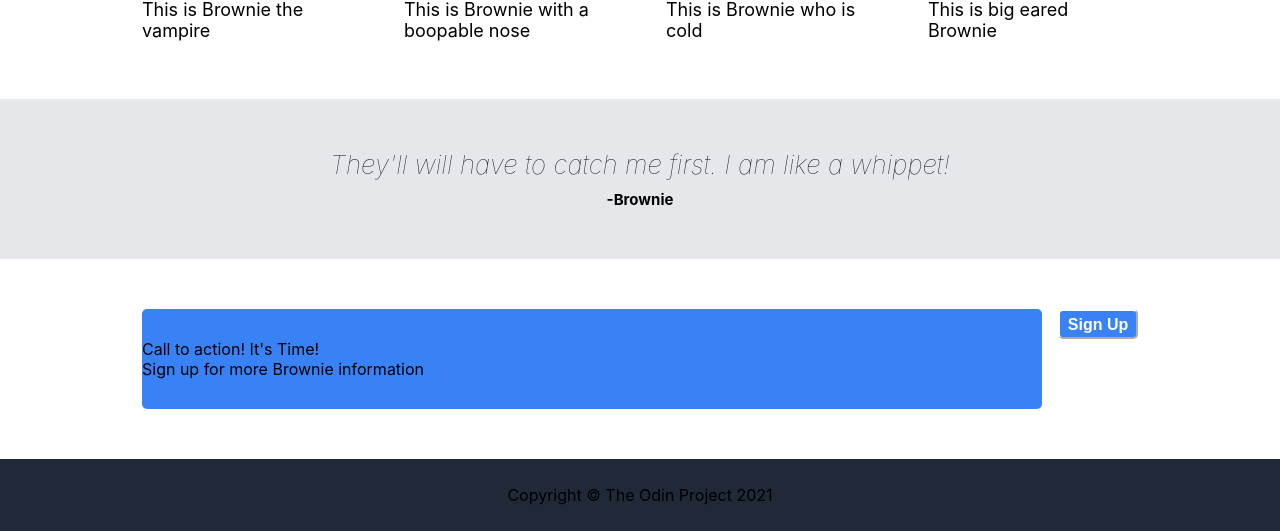
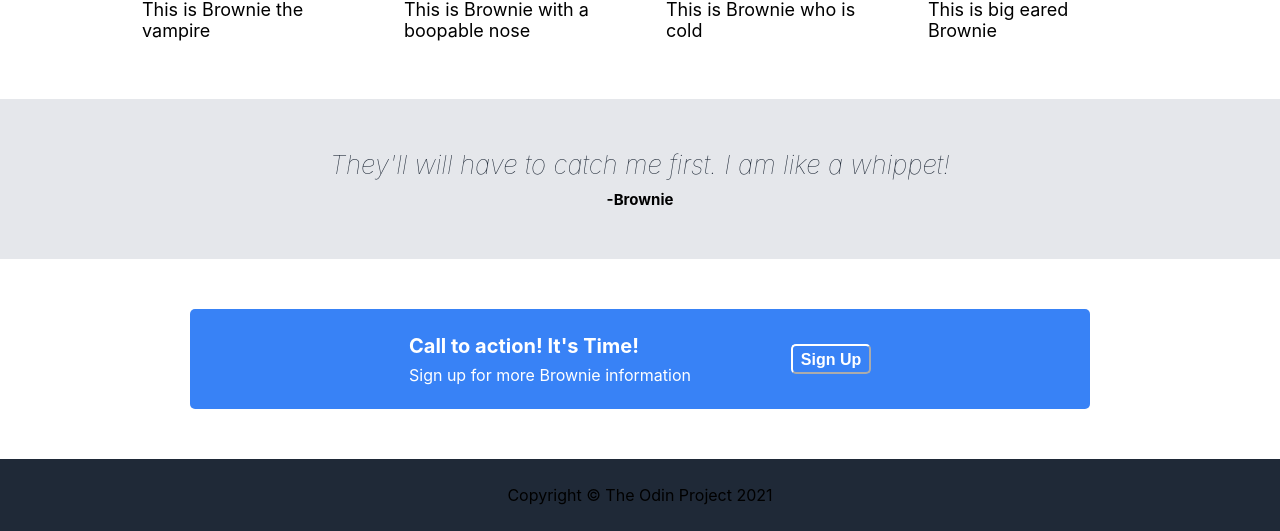
Before and after one commit to ElineSuijten/TOP-landing-page, a plain HTML site: page index.html in a window 1280 px wide. Shown: the part 934-1465 px from the top of the page. Drawn offline with Linux system fonts and the light colour scheme.

Commit message:
Add Call to Action section

```diff
--- a/index.html
+++ b/index.html
@@ -58,7 +58,7 @@
 
   <div class="modal">
     <div class="calltoaction">
-      <div class="callmessage"></div>
+      <div class="callmessage">
         <div class="messagetitle">Call to action! It's Time!</div>
         <div class="message">Sign up for more Brownie information</div>
       </div>
--- a/style.css
+++ b/style.css
@@ -1,3 +1,4 @@
+
 body {
   font-family: -apple-system, BlinkMacSystemFont, 'Segoe UI', Roboto, Oxygen, Ubuntu, Cantarell, 'Open Sans', 'Helvetica Neue', sans-serif;
   margin: 0;
@@ -144,7 +145,7 @@ button {
 .calltoaction {
   display: flex;
   justify-content: center;
-  flex-direction: column;
+  align-items: center;
   background-color: #3882F6;
   width: 900px;
   height: 100px;
@@ -152,8 +153,7 @@ button {
 }
 
 .callmessage {
-  display: flex;
-  flex-direction: column;
+  padding-right: 100px;
 }
 
 .signup{
@@ -166,7 +166,18 @@ button {
   height: 30px;
   display: flex;
   justify-content: center;
+}
 
+.messagetitle {
+  font-size: 20px;
+  font-weight: 700;
+  color: #fff;
+  padding-bottom: 7px;
+}
+
+.message {
+  font-size: 16px;
+  color: white;
 }
 
 .footer {
@@ -176,8 +187,7 @@ button {
   margin-top: auto;
   align-items: center;
   justify-content: center;
-
-
+}
 
 a {
   color: #eee;
```
